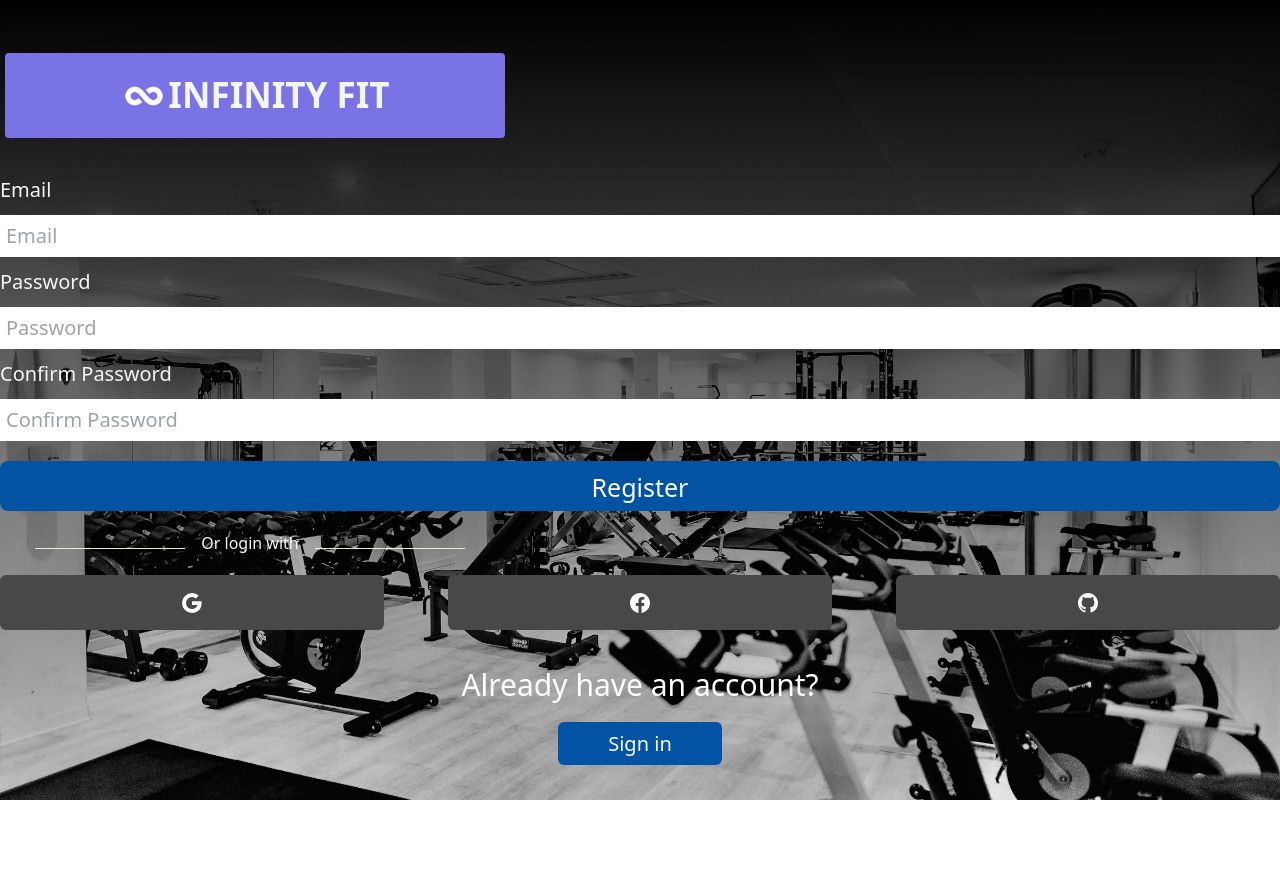
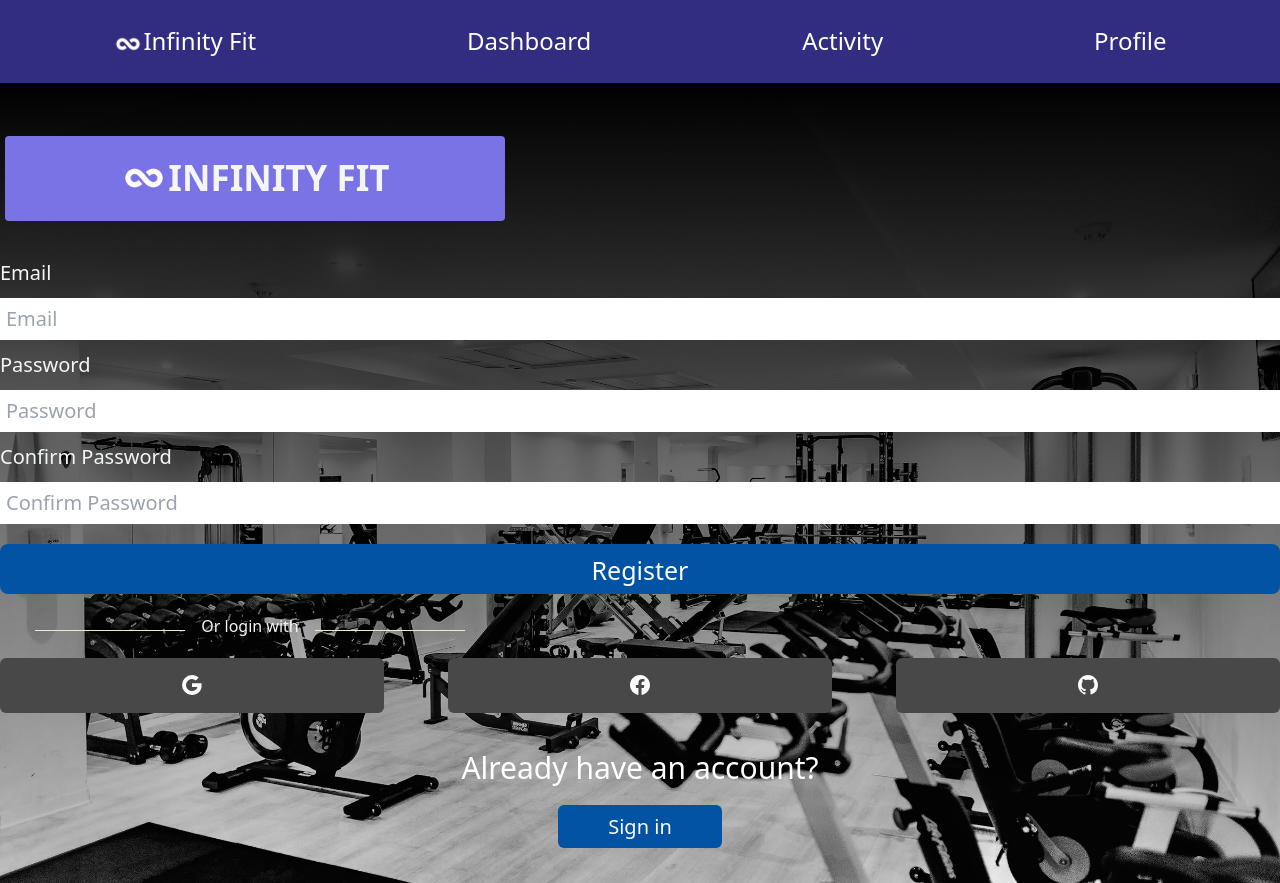
Before and after one commit to JSD5-InfinityFit/front-end-dev, a React (Vite) app: page /register in a window 1280 px wide. Before the commit the page ends 800 px from the top, so only its background shows below. Built offline with nearby package versions, Linux system fonts and the light colour scheme.

Commit message:
updated url for social login

```diff
--- a/src/pages/LoginPage.jsx
+++ b/src/pages/LoginPage.jsx
@@ -11,7 +11,7 @@ function LoginPage() {
     userPassword: "",
   });
 
-  const BACKEND_URL = "https://infinity-fit-backend.onrender.com";
+  const BACKEND_URL = "http://infinity-fit-backend.onrender.com";
 
   const handleChange = (e) => {
     setValue({
@@ -100,10 +100,8 @@ function LoginPage() {
             </div>
             <div className="main-icons">
               <div className="social-icons">
-                <div
-                  onClick={() => useNavigate("/auth/google")}
-                  className="google"
-                >
+                <a href={BACKEND_URL + '/auth/google'}>
+                <div className="google">
                   <svg
                     xmlns="http://www.w3.org/2000/svg"
                     width="20"
@@ -115,12 +113,11 @@ function LoginPage() {
                     <path d="M15.545 6.558a9.42 9.42 0 0 1 .139 1.626c0 2.434-.87 4.492-2.384 5.885h.002C11.978 15.292 10.158 16 8 16A8 8 0 1 1 8 0a7.689 7.689 0 0 1 5.352 2.082l-2.284 2.284A4.347 4.347 0 0 0 8 3.166c-2.087 0-3.86 1.408-4.492 3.304a4.792 4.792 0 0 0 0 3.063h.003c.635 1.893 2.405 3.301 4.492 3.301 1.078 0 2.004-.276 2.722-.764h-.003a3.702 3.702 0 0 0 1.599-2.431H8v-3.08h7.545z" />
                   </svg>
                 </div>
+                </a>
               </div>
               <div className="social-icons-2">
-                <div
-                  onClick={() => useNavigate("/auth/facebook")}
-                  className="facebook"
-                >
+              <a href={BACKEND_URL + '/auth/facebook'}>
+                <div className="facebook">
                   <svg
                     xmlns="http://www.w3.org/2000/svg"
                     width="20"
@@ -132,12 +129,11 @@ function LoginPage() {
                     <path d="M16 8.049c0-4.446-3.582-8.05-8-8.05C3.58 0-.002 3.603-.002 8.05c0 4.017 2.926 7.347 6.75 7.951v-5.625h-2.03V8.05H6.75V6.275c0-2.017 1.195-3.131 3.022-3.131.876 0 1.791.157 1.791.157v1.98h-1.009c-.993 0-1.303.621-1.303 1.258v1.51h2.218l-.354 2.326H9.25V16c3.824-.604 6.75-3.934 6.75-7.951z" />
                   </svg>
                 </div>
+                </a>
               </div>
               <div className="social-icons-3">
-                <div
-                  onClick={() => useNavigate("/auth/github")}
-                  className="github"
-                >
+                <a href={BACKEND_URL + '/auth/github'}>
+                <div className="github">
                   <svg
                     xmlns="http://www.w3.org/2000/svg"
                     width="20"
@@ -149,6 +145,7 @@ function LoginPage() {
                     <path d="M8 0C3.58 0 0 3.58 0 8c0 3.54 2.29 6.53 5.47 7.59.4.07.55-.17.55-.38 0-.19-.01-.82-.01-1.49-2.01.37-2.53-.49-2.69-.94-.09-.23-.48-.94-.82-1.13-.28-.15-.68-.52-.01-.53.63-.01 1.08.58 1.23.82.72 1.21 1.87.87 2.33.66.07-.52.28-.87.51-1.07-1.78-.2-3.64-.89-3.64-3.95 0-.87.31-1.59.82-2.15-.08-.2-.36-1.02.08-2.12 0 0 .67-.21 2.2.82.64-.18 1.32-.27 2-.27.68 0 1.36.09 2 .27 1.53-1.04 2.2-.82 2.2-.82.44 1.1.16 1.92.08 2.12.51.56.82 1.27.82 2.15 0 3.07-1.87 3.75-3.65 3.95.29.25.54.73.54 1.48 0 1.07-.01 1.93-.01 2.2 0 .21.15.46.55.38A8.012 8.012 0 0 0 16 8c0-4.42-3.58-8-8-8z" />
                   </svg>
                 </div>
+                </a>
               </div>
             </div>
           </form>
--- a/src/pages/RegisterPage.jsx
+++ b/src/pages/RegisterPage.jsx
@@ -1,6 +1,7 @@
 import React, { useState } from "react";
 import { NavLink, useNavigate } from "react-router-dom";
 import inifityLogo from "../assets/icons/infinity.png";
+import Layout from "../Layout";
 import "./RegisterPage.css";
 import axios from "axios";
 
@@ -16,8 +17,7 @@ function RegisterPage() {
     userActivities: "",
   });
 
-  const VURI = "https://infinityfitbackenddev.onrender.com";
-  const FURI = "https://infinity-fit-backend.onrender.com";
+  const BACKEND_URL = "http://infinity-fit-backend.onrender.com";
 
   const handleChange = (e) => {
     setValue({
@@ -29,7 +29,7 @@ function RegisterPage() {
   const navigate = useNavigate();
 
   const register = async (value) =>
-    await axios.post(VURI + "/users/register", value, {
+    await axios.post(BACKEND_URL + "/users/register", value, {
       headers: {
         "Content-Type": "application/json",
       },
@@ -53,6 +53,7 @@ function RegisterPage() {
   };
 
   return (
+    <Layout>
       <main className="pt-12 center-top">
         <section className="">
           <div className="card">
@@ -124,10 +125,8 @@ function RegisterPage() {
               </div>
               <div className="main-icons">
                 <div className="social-icons">
-                <div
-                  onClick={() => useNavigate("/auth/google")}
-                  className="google"
-                >
+                <a href={BACKEND_URL + '/auth/google'}>
+                  <div className="google">
                     <svg
                       xmlns="http://www.w3.org/2000/svg"
                       width="20"
@@ -139,12 +138,11 @@ function RegisterPage() {
                       <path d="M15.545 6.558a9.42 9.42 0 0 1 .139 1.626c0 2.434-.87 4.492-2.384 5.885h.002C11.978 15.292 10.158 16 8 16A8 8 0 1 1 8 0a7.689 7.689 0 0 1 5.352 2.082l-2.284 2.284A4.347 4.347 0 0 0 8 3.166c-2.087 0-3.86 1.408-4.492 3.304a4.792 4.792 0 0 0 0 3.063h.003c.635 1.893 2.405 3.301 4.492 3.301 1.078 0 2.004-.276 2.722-.764h-.003a3.702 3.702 0 0 0 1.599-2.431H8v-3.08h7.545z" />
                     </svg>
                   </div>
+                  </a>
                 </div>
                 <div className="social-icons-2">
-                <div
-                  onClick={() => useNavigate("/auth/facebook")}
-                  className="facebook"
-                >
+                  <a href={BACKEND_URL + '/auth/facebook'}>
+                    <div className="facebook">
                       <svg
                         xmlns="http://www.w3.org/2000/svg"
                         width="20"
@@ -156,12 +154,11 @@ function RegisterPage() {
                         <path d="M16 8.049c0-4.446-3.582-8.05-8-8.05C3.58 0-.002 3.603-.002 8.05c0 4.017 2.926 7.347 6.75 7.951v-5.625h-2.03V8.05H6.75V6.275c0-2.017 1.195-3.131 3.022-3.131.876 0 1.791.157 1.791.157v1.98h-1.009c-.993 0-1.303.621-1.303 1.258v1.51h2.218l-.354 2.326H9.25V16c3.824-.604 6.75-3.934 6.75-7.951z" />
                       </svg>
                     </div>
+                  </a>
                 </div>
                 <div className="social-icons-3">
-                <div
-                  onClick={() => useNavigate("/auth/github")}
-                  className="github"
-                >
+                  <a href={BACKEND_URL + '/auth/github'}>
+                    <div className="github">
                       <svg
                         xmlns="http://www.w3.org/2000/svg"
                         width="20"
@@ -173,11 +170,15 @@ function RegisterPage() {
                         <path d="M8 0C3.58 0 0 3.58 0 8c0 3.54 2.29 6.53 5.47 7.59.4.07.55-.17.55-.38 0-.19-.01-.82-.01-1.49-2.01.37-2.53-.49-2.69-.94-.09-.23-.48-.94-.82-1.13-.28-.15-.68-.52-.01-.53.63-.01 1.08.58 1.23.82.72 1.21 1.87.87 2.33.66.07-.52.28-.87.51-1.07-1.78-.2-3.64-.89-3.64-3.95 0-.87.31-1.59.82-2.15-.08-.2-.36-1.02.08-2.12 0 0 .67-.21 2.2.82.64-.18 1.32-.27 2-.27.68 0 1.36.09 2 .27 1.53-1.04 2.2-.82 2.2-.82.44 1.1.16 1.92.08 2.12.51.56.82 1.27.82 2.15 0 3.07-1.87 3.75-3.65 3.95.29.25.54.73.54 1.48 0 1.07-.01 1.93-.01 2.2 0 .21.15.46.55.38A8.012 8.012 0 0 0 16 8c0-4.42-3.58-8-8-8z" />
                       </svg>
                     </div>
+                  </a>
                 </div>
               </div>
             </form>
             <div className="sign-in">
-            <p className="mt-8" style={{ color: "white", textAlign: "center" }}>
+              <p
+                className="mt-8"
+                style={{ color: "white", textAlign: "center" }}
+              >
                 Already have an account?
                 <div className="button-sign-in">
                   <a className="sign-in-2">
@@ -189,6 +190,7 @@ function RegisterPage() {
           </div>
         </section>
       </main>
+    </Layout>
   );
 }
 
```
Lines whose indentation alone changed are shown as unchanged.
